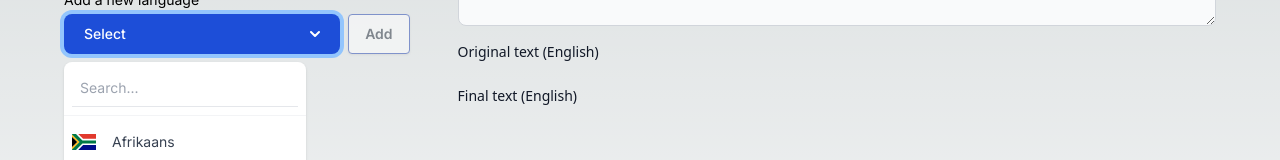
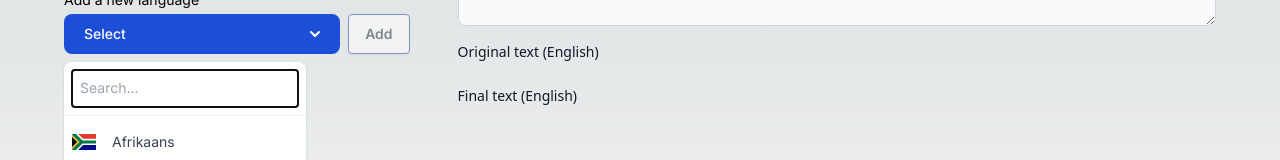
Before and after one commit to seren5240/experiment, a Next.js app in the folder web/: page / in a window 1280 px wide. Both pictures are taken after a click on the button "Select". Shown: the part 232-392 px from the top of the page. Built offline with nearby package versions, Linux system fonts and the light colour scheme; no server answers; what tw-elements would draw is missing.

Commit message:
focus on open

```diff
--- a/web/components/dropdown.tsx
+++ b/web/components/dropdown.tsx
@@ -1,4 +1,4 @@
-import { useMemo, useState } from "react";
+import { useEffect, useMemo, useRef, useState } from "react";
 import ClickAwayListener from "react-click-away-listener";
 
 export type DropdownOption = {
@@ -12,16 +12,23 @@ export const Dropdown = ({
   setSelected,
 }: {
   options: DropdownOption[];
-    selected: DropdownOption | undefined;
-    setSelected: React.Dispatch<React.SetStateAction<DropdownOption | undefined>>;
+  selected: DropdownOption | undefined;
+  setSelected: React.Dispatch<React.SetStateAction<DropdownOption | undefined>>;
 }) => {
   const [open, setOpen] = useState(false);
   const [searchValue, setSearchValue] = useState("");
   const filteredOptions = useMemo(() => {
     return options.filter((option) =>
-      option.name.toLowerCase().includes(searchValue.toLowerCase())
+      option.name.toLowerCase().includes(searchValue.toLowerCase()),
     );
   }, [options, searchValue]);
+
+  const inputRef = useRef<HTMLInputElement>(null);
+  useEffect(() => {
+    if (open) {
+      inputRef.current?.focus();
+    }
+  }, [open]);
 
   return (
     <ClickAwayListener onClickAway={() => setOpen(false)}>
@@ -58,7 +65,8 @@ export const Dropdown = ({
           <input
             className="p-2 text-sm text-gray-900 dark:text-gray-200 border-b border-gray-200 m-2"
             placeholder="Search..."
-           onChange={(e) => setSearchValue(e.target.value)}
+            onChange={(e) => setSearchValue(e.target.value)}
+            ref={inputRef}
           />
           <ul
             className="py-2 text-sm text-gray-700 dark:text-gray-200"
```
